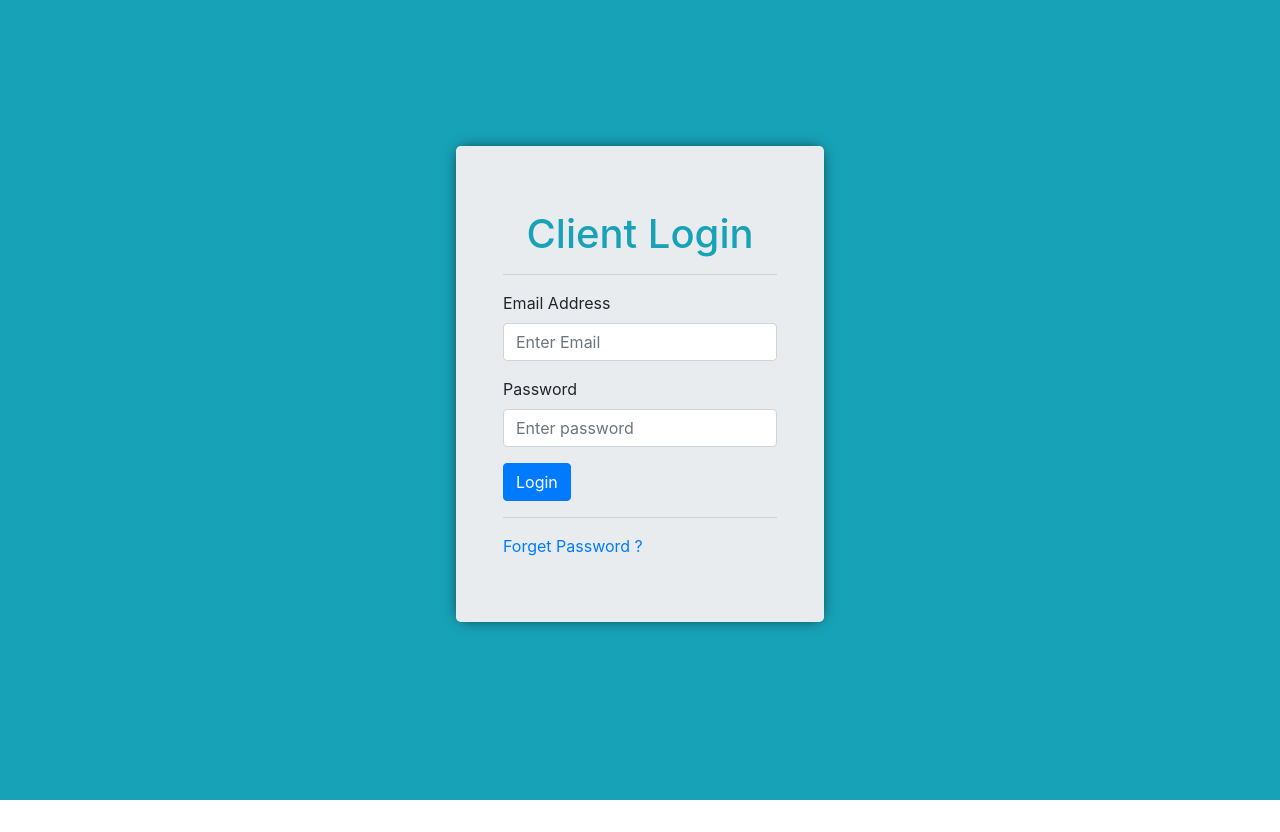
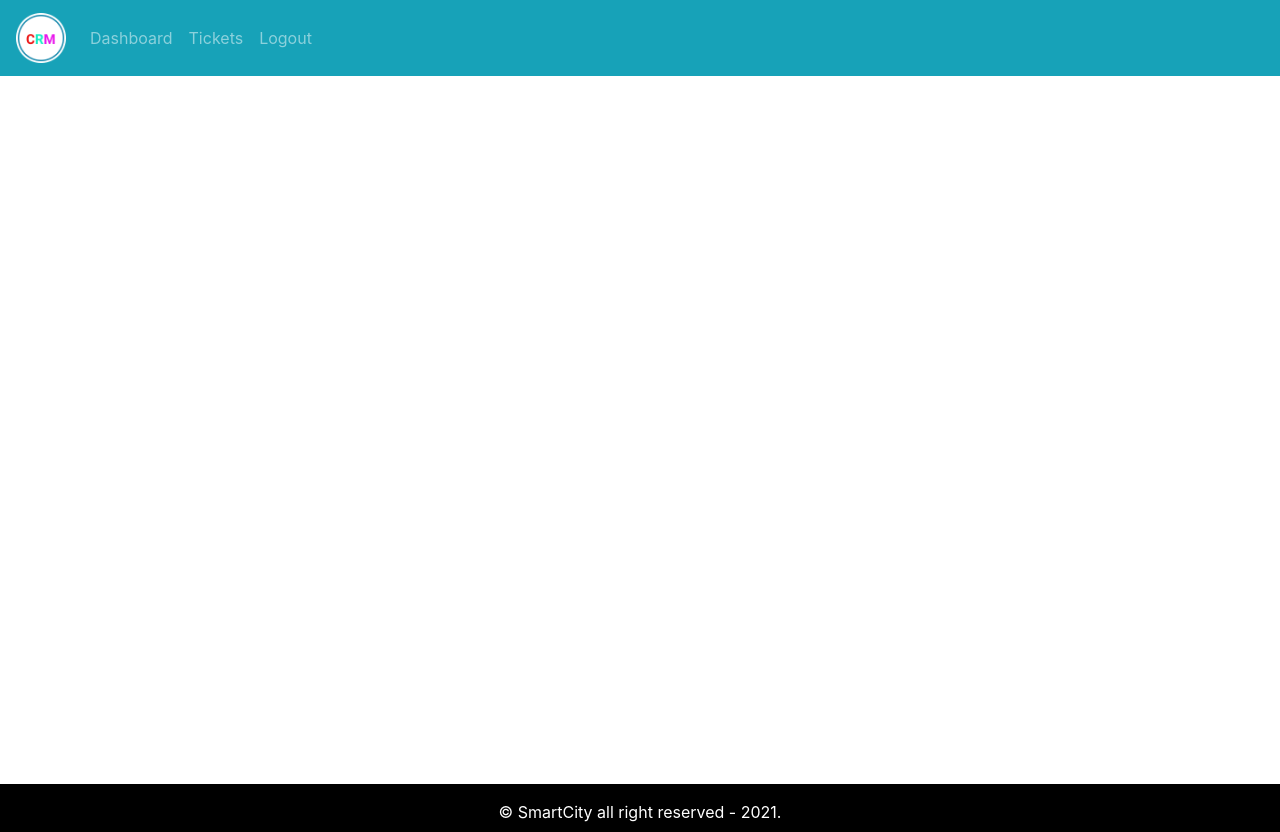
Before and after one commit to oussamafourati/dashboard-frontend, a React (Create React App) app: page / in a window 1280 px wide. Before the commit the page ends 800 px from the top, so only its background shows below. Built offline with nearby package versions, Linux system fonts and the light colour scheme.

Commit message:
layout is added

```diff
--- a/src/App.css
+++ b/src/App.css
@@ -0,0 +1,25 @@
+.default-layout{
+    display: grid;
+    grid-template-rows: 80px auto 3rem;
+    grid-template-areas:
+    "header"
+    "main"
+    "footer"
+    ;
+}
+
+header{
+    grid-area: header;
+}
+
+main{
+    grid-area: main;
+    min-height: 88vh;
+}
+
+footer{
+    grid-area: footer;
+    background: #000;
+    padding: 1rem;
+    color: #fff;
+}
--- a/src/App.js
+++ b/src/App.js
@@ -1,10 +1,14 @@
 import React from 'react';
 import './App.css';
+import { DefaultLayout } from './layout/DefaultLayout';
 import { Entry } from './pages/entry/Entry.page';
 function App() {
   return (
     <div className="App">
-     <Entry/>
+     {/*<Entry/>*/}
+     <DefaultLayout>
+
+     </DefaultLayout>
     </div>
   );
 }
--- /dev/null
+++ b/src/layout/DefaultLayout.js
@@ -0,0 +1,19 @@
+import React from 'react'
+import { Header } from './partials/Header'
+import { Footer } from './partials/Footer'
+
+export const DefaultLayout = ({children}) => {
+    return (
+            <div className="default-layout">
+                <header className="header">
+                    <Header />
+                </header>
+                <main className="main">
+                    {children}
+                </main>
+                <footer className="footer">
+                    <Footer />
+                </footer>
+            </div>
+    )
+}
--- /dev/null
+++ b/src/layout/partials/Footer.js
@@ -0,0 +1,9 @@
+import React from 'react'
+
+export const Footer = () => {
+    return (
+        <div className="text-center copy-right">
+            &copy; SmartCity all right reserved - 2021.
+        </div>
+    )
+}
--- /dev/null
+++ b/src/layout/partials/Header.js
@@ -0,0 +1,24 @@
+import React from 'react'
+import {Navbar, Nav} from "react-bootstrap"
+import Logo from '../../assets/img/logo.png'
+
+export const Header = () => {
+    return (
+        <Navbar
+        collapseOnSelect bg="info"
+        variant="dark" expand="md"
+        >
+            <Navbar.Brand>
+                <img src={Logo} alt="logo" width="50px" />
+            </Navbar.Brand>
+            <Navbar.Toggle aria-controls="basic-navbar-nav" />
+            <Navbar.Collapse id="basic-navbar-nav">
+                <Nav className="ms-auto">
+                    <Nav.Link href="/dashboard">Dashboard</Nav.Link>
+                    <Nav.Link href="/dashboard">Tickets</Nav.Link>
+                    <Nav.Link href="/dashboard">Logout</Nav.Link>
+                </Nav>
+            </Navbar.Collapse>
+        </Navbar>
+    )
+}
```
Also changed, not shown: src/assets/img/logo.png (added).
